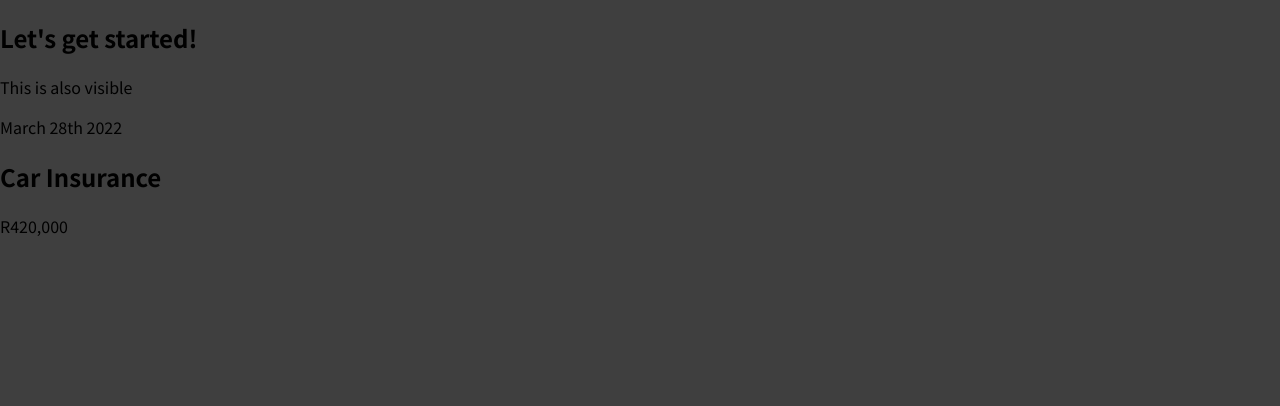
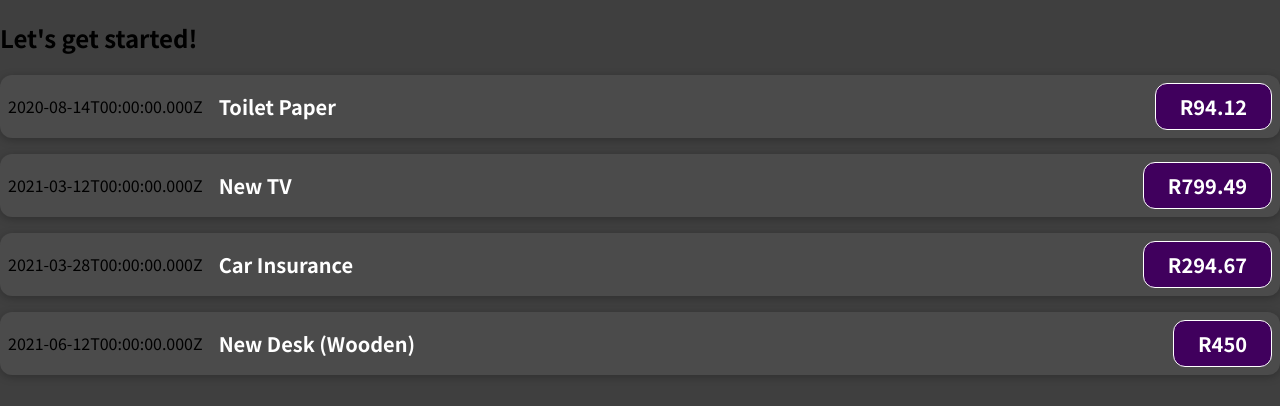
Before and after one commit to ChristopherRdeKoker/react-expense-tracker, a JavaScript app: page / in a window 1280 px wide. Shown: the top 406 px of the page. Built offline with nearby package versions, Linux system fonts and the light colour scheme.

Commit message:
added basic expenses + components to expense tracker

```diff
--- a/src/App.js
+++ b/src/App.js
@@ -1,11 +1,35 @@
 import ExpenseItem from "./components/ExpenseItem";
 
 function App() {
+  const expenses = [
+    {
+      id: "e1",
+      title: "Toilet Paper",
+      amount: 94.12,
+      date: new Date(2020, 7, 14),
+    },
+    { id: "e2", title: "New TV", amount: 799.49, date: new Date(2021, 2, 12) },
+    {
+      id: "e3",
+      title: "Car Insurance",
+      amount: 294.67,
+      date: new Date(2021, 2, 28),
+    },
+    {
+      id: "e4",
+      title: "New Desk (Wooden)",
+      amount: 450,
+      date: new Date(2021, 5, 12),
+    },
+  ];
+
   return (
     <div>
       <h2>Let's get started!</h2>
-      <p>This is also visible</p>
-      <ExpenseItem></ExpenseItem>
+      <ExpenseItem title={expenses[0].title} amount={expenses[0].amount} date={expenses[0].date}></ExpenseItem>
+      <ExpenseItem title={expenses[1].title} amount={expenses[1].amount} date={expenses[1].date}></ExpenseItem>
+      <ExpenseItem title={expenses[2].title} amount={expenses[2].amount} date={expenses[2].date}></ExpenseItem>
+      <ExpenseItem title={expenses[3].title} amount={expenses[3].amount} date={expenses[3].date}></ExpenseItem>
     </div>
   );
 }
--- a/src/components/ExpenseItem.js
+++ b/src/components/ExpenseItem.js
@@ -1,10 +1,12 @@
-function ExpenseItem() {
+import "./ExpenseItem.css";
+
+function ExpenseItem(props) {
   return (
-    <div>
-      <div>March 28th 2022</div>
-      <div>
-        <h2>Car Insurance</h2>
-        <div>R420,000</div>
+    <div className="expense-item">
+      <div>{props.date.toISOString()}</div>
+      <div className="expense-item__description">
+        <h2>{props.title}</h2>
+        <div className="expense-item__price">R{props.amount}</div>
       </div>
     </div>
   );
```
Also changed, not shown: 1 other file (tests, documents, lock files or other folders).
